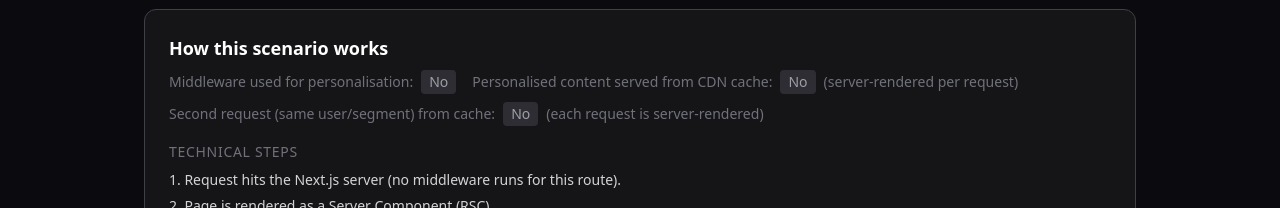
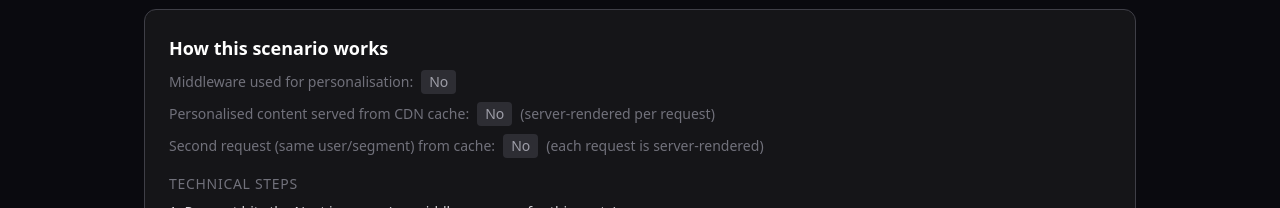
Before and after one commit to gjshah7254/personalisation-scenarios, a Next.js app: page /scenario-1 in a window 1280 px wide. Shown: the part 548-756 px from the top of the page. Built offline with nearby package versions, Linux system fonts and the light colour scheme; no server answers.

Commit message:
Scneario 3 is caching

```diff
--- a/src/app/components/ScenarioExplanation.tsx
+++ b/src/app/components/ScenarioExplanation.tsx
@@ -22,8 +22,8 @@ export function ScenarioExplanation({
   return (
     <section className="rounded-xl border border-zinc-700 bg-zinc-900/80 p-6">
       <h2 className="text-lg font-semibold text-white">{title}</h2>
-      <div className="mt-2 flex flex-wrap items-center gap-x-4 gap-y-2 text-sm">
-        <span className="flex items-center gap-2">
+      <div className="mt-2 flex flex-col gap-y-2 text-sm">
+        <div className="flex items-center gap-2">
           <span className="text-zinc-500">Middleware used for personalisation:</span>
           <span
             className={
@@ -34,8 +34,8 @@ export function ScenarioExplanation({
           >
             {middlewareUsed ? "Yes" : "No"}
           </span>
-        </span>
-        <span className="flex items-center gap-2">
+        </div>
+        <div className="flex items-center gap-2">
           <span className="text-zinc-500">Personalised content served from CDN cache:</span>
           <span
             className={
@@ -49,8 +49,8 @@ export function ScenarioExplanation({
           {contentServedFromCdnNote && (
             <span className="text-zinc-500">({contentServedFromCdnNote})</span>
           )}
-        </span>
-        <span className="flex items-center gap-2">
+        </div>
+        <div className="flex items-center gap-2">
           <span className="text-zinc-500">Second request (same user/segment) from cache:</span>
           <span
             className={
@@ -64,7 +64,7 @@ export function ScenarioExplanation({
           {secondRequestFromCacheNote && (
             <span className="text-zinc-500">({secondRequestFromCacheNote})</span>
           )}
-        </span>
+        </div>
       </div>
       <h3 className="mt-4 text-sm font-medium uppercase tracking-wider text-zinc-500">
         Technical steps
--- a/src/app/components/UserSwitcher.tsx
+++ b/src/app/components/UserSwitcher.tsx
@@ -1,17 +1,23 @@
 "use client";
 
 import { useRouter } from "next/navigation";
-import { useState } from "react";
+import { useEffect, useState } from "react";
 import type { User } from "@/lib/types";
 
 interface UserSwitcherProps {
   users: User[];
-  currentUserId?: string;
 }
 
-export function UserSwitcher({ users, currentUserId }: UserSwitcherProps) {
+export function UserSwitcher({ users }: UserSwitcherProps) {
   const router = useRouter();
   const [open, setOpen] = useState(false);
+  const [currentUserId, setCurrentUserId] = useState<string | undefined>(undefined);
+
+  useEffect(() => {
+    fetch("/api/me")
+      .then((r) => r.json())
+      .then((data: { user: User | null }) => setCurrentUserId(data.user?.id));
+  }, []);
 
   async function switchUser(userId: string) {
     await fetch("/api/set-user", {
@@ -20,6 +26,7 @@ export function UserSwitcher({ users, currentUserId }: UserSwitcherProps) {
       body: JSON.stringify({ userId }),
     });
     setOpen(false);
+    setCurrentUserId(userId);
     router.refresh();
   }
 
--- a/src/app/layout.tsx
+++ b/src/app/layout.tsx
@@ -1,7 +1,6 @@
 import type { Metadata } from "next";
 import "./globals.css";
 import { getUsers } from "@/lib/users";
-import { getUserIdFromCookie } from "@/lib/cookies";
 import { UserSwitcher } from "@/app/components/UserSwitcher";
 import Link from "next/link";
 
@@ -10,13 +9,12 @@ export const metadata: Metadata = {
   description: "Demo of 5 personalisation patterns with Next.js and Vercel",
 };
 
-export default async function RootLayout({
+export default function RootLayout({
   children,
 }: Readonly<{
   children: React.ReactNode;
 }>) {
   const users = getUsers();
-  const currentUserId = await getUserIdFromCookie();
 
   return (
     <html lang="en">
@@ -26,7 +24,7 @@ export default async function RootLayout({
             <Link href="/" className="text-lg font-semibold text-white">
               Personalisation Scenarios
             </Link>
-            <UserSwitcher users={users} currentUserId={currentUserId} />
+            <UserSwitcher users={users} />
           </div>
         </header>
         <main className="mx-auto max-w-5xl px-4 py-8">{children}</main>
--- a/src/app/scenario-3/[segment]/page.tsx
+++ b/src/app/scenario-3/[segment]/page.tsx
@@ -6,6 +6,8 @@ import { StaticBuildTimeBlock } from "@/app/components/StaticBuildTimeBlock";
 interface PageProps {
   params: Promise<{ segment: string }>;
 }
+
+export const dynamic = "force-static";
 
 export async function generateStaticParams() {
   return [{ segment: "A" }, { segment: "B" }];
```
